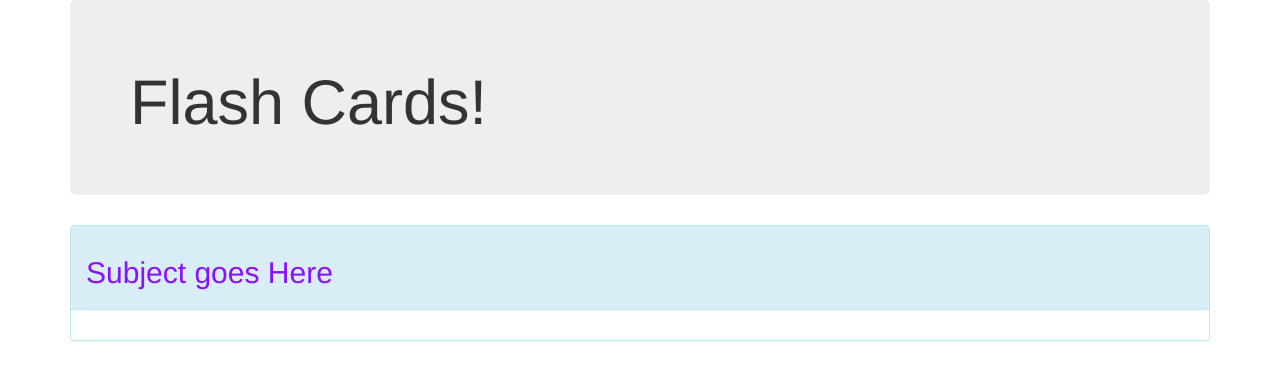
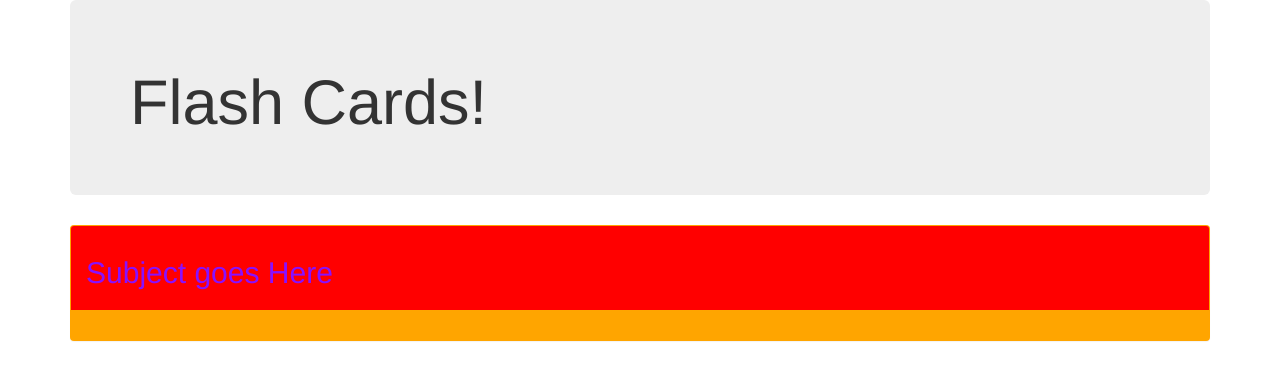
Before and after one commit to J-Michael-Brown/flash-cards, a plain HTML site: page index.html in a window 1280 px wide. Drawn offline with Linux system fonts and the light colour scheme.

Commit message:
Add css styling.

```diff
--- a/css/styles.css
+++ b/css/styles.css
@@ -10,3 +10,12 @@ h2 {
 h2:hover {
   text-decoration: underline;
 }
+
+.panel {
+  background-color: orange;
+}
+
+.panel-heading {
+  background-color: red;
+
+}
--- a/index.html
+++ b/index.html
@@ -14,7 +14,7 @@
       <div class="jumbotron">
         <h1>Flash Cards!</h1>
       </div>
-      <div class="panel panel-info">
+      <div class="panel">
         <div class="panel-heading">
           <h2 class="header"><span id="first-subject">Subject goes Here</span></h2>
         </div>
```
